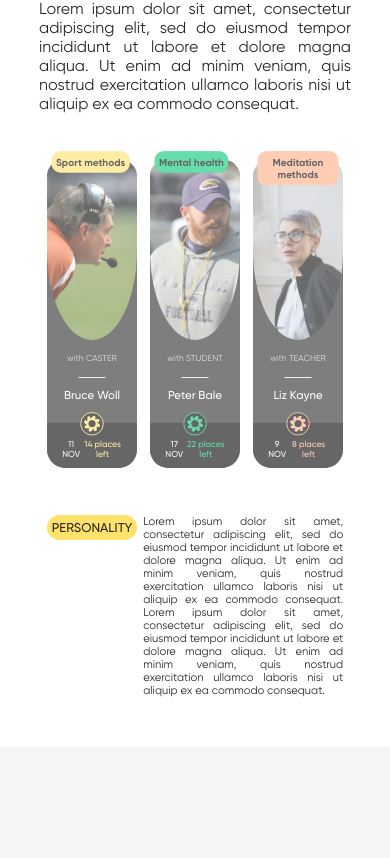
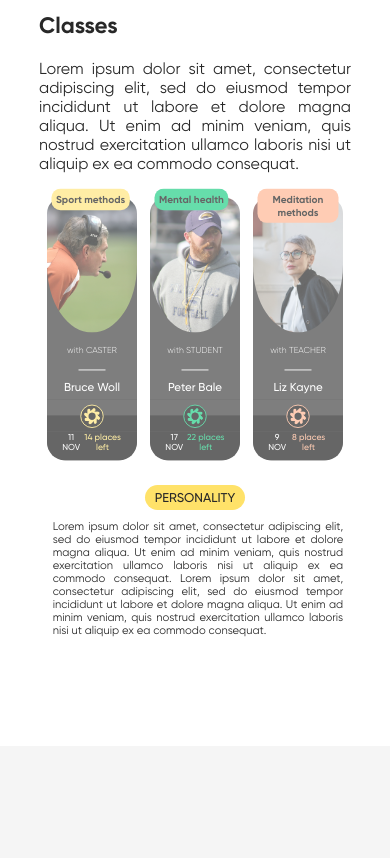
Before and after one commit to ESIEA-Dive/Mindto, a React (Create React App) app in the folder frontend_mindto/: page / in a window 390 px wide. Shown: the part 1786-2644 px from the top of the page. Built offline with nearby package versions, Linux system fonts and the light colour scheme; a web font is replaced by a local one.

Commit message:
Classes responsive structure

```diff
--- a/frontend_mindto/src/container/Course/ClassCard.scss
+++ b/frontend_mindto/src/container/Course/ClassCard.scss
@@ -35,7 +35,7 @@
             border-top-right-radius: 35px;
             object-fit: cover;
             @media only screen and (max-width: 900px) {
-                height: 200px;
+                height: 150px;
             }
         }
         .type-class {
--- a/frontend_mindto/src/container/Course/Course.scss
+++ b/frontend_mindto/src/container/Course/Course.scss
@@ -35,6 +35,9 @@
         display: flex;
         justify-content: space-evenly;
         flex-direction: row;
+        @media only screen and (max-width: 900px) {
+            margin-top: 10px;
+        }
     }
     .class-description {
         display: flex;
@@ -42,6 +45,11 @@
         flex-direction: row;
         margin-inline: 12%;
         margin-top: 30px;
+        @media only screen and (max-width: 900px) {
+            justify-content: center;
+            flex-direction: column;
+            margin-top: 10px;
+        }
         .class-description-type {
             border-radius: 15px;
             color: var(--primary-color);
@@ -52,8 +60,9 @@
             height: 60px;
             @media only screen and (max-width: 900px) {
                 font-size: 0.8rem;
-                padding: 5px;
+                padding: 5px 10px;
                 height: 25px;
+                margin-inline: auto;
             }
         }
         .class-description-text {
@@ -63,6 +72,7 @@
             font-family: "GilroyRegular";
             @media only screen and (max-width: 900px) {
                 font-size: 0.7rem;
+                margin-top: 10px;
             }
         }
         .other {
```
